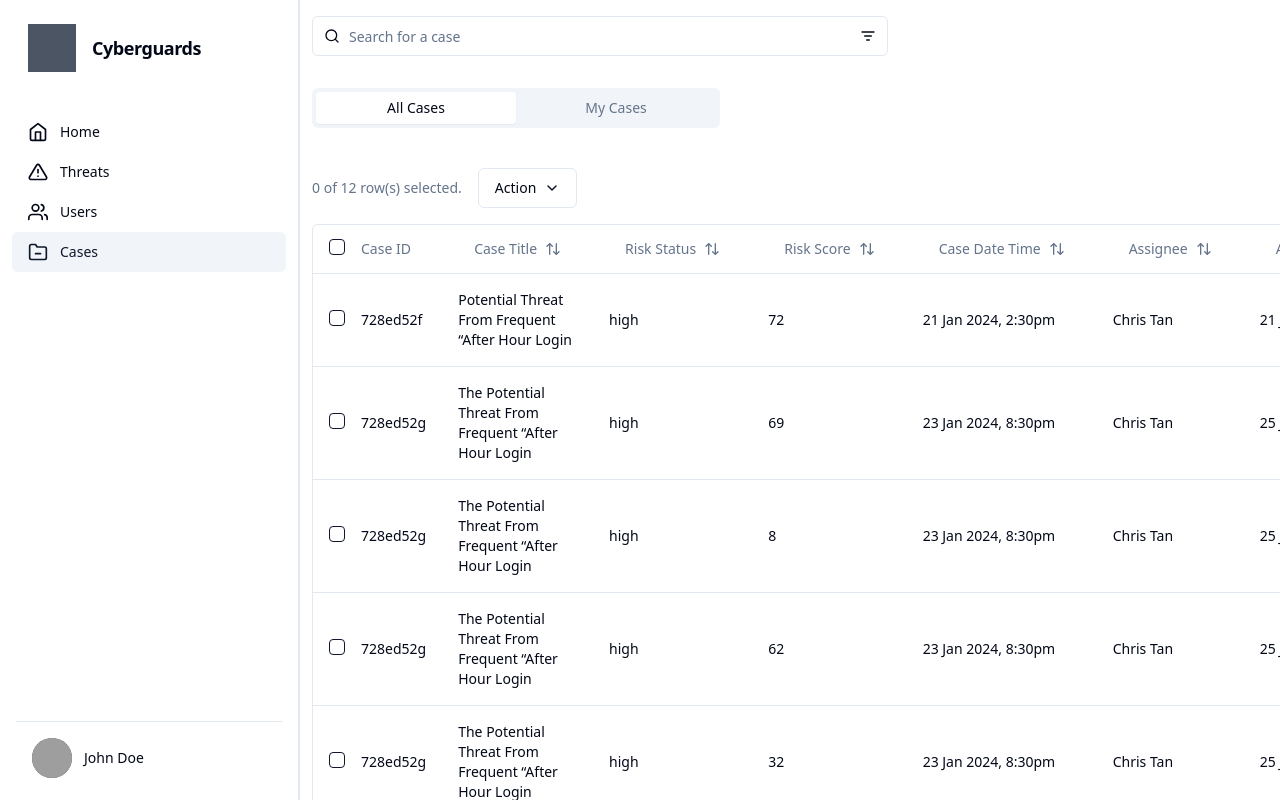
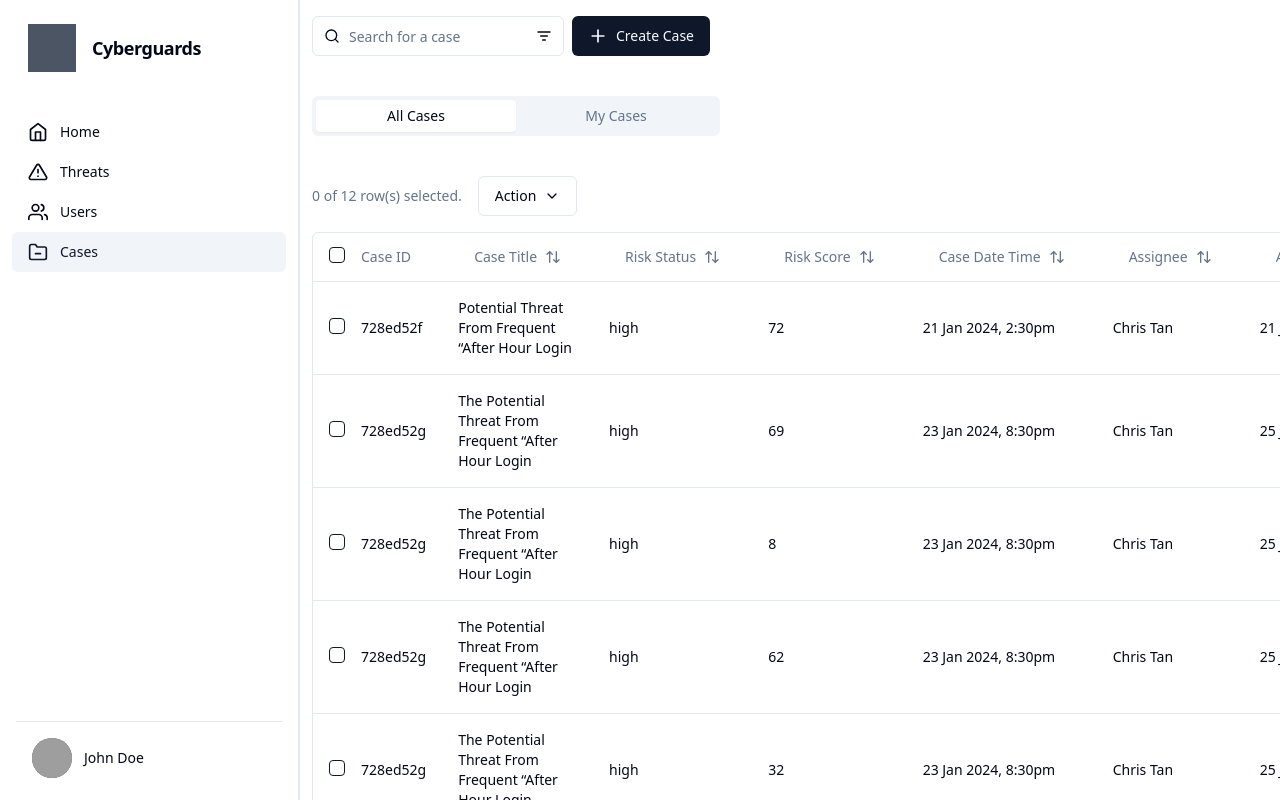
Before and after one commit to javilian98/cyberguards-frontend, a React (Vite) app: page /cases in a window 1280 px wide. Shown: the top 800 px of the page. Built offline with nearby package versions, Linux system fonts and the light colour scheme; grey boxes are pictures that could not be loaded.

Commit message:
[Javier] feat: added create case button

```diff
--- a/src/pages/Cases.tsx
+++ b/src/pages/Cases.tsx
@@ -15,7 +15,7 @@ import {
 
 import { Column, ColumnDef } from "@tanstack/react-table";
 
-import { LuArrowUpDown, LuMoreHorizontal } from "react-icons/lu";
+import { LuArrowUpDown, LuMoreHorizontal, LuPlus } from "react-icons/lu";
 
 interface Case {
   id: string;
@@ -255,9 +255,15 @@ const renderSortButton = (column: Column<Case>, columnName: string) => {
 function Cases() {
   return (
     <>
-      <Search placeholderText="Search for a case" drawerTitle="Filter Cases">
-        asd
-      </Search>
+      <div className="flex gap-2">
+        <Search placeholderText="Search for a case" drawerTitle="Filter Cases">
+          asd
+        </Search>
+        <Button>
+          <LuPlus className="w-5 h-5 mr-2" />
+          Create Case
+        </Button>
+      </div>
       <Tabs defaultValue="all cases" className="mt-8">
         <TabsList>
           <TabsTrigger value="all cases" className="w-[200px]">
```
